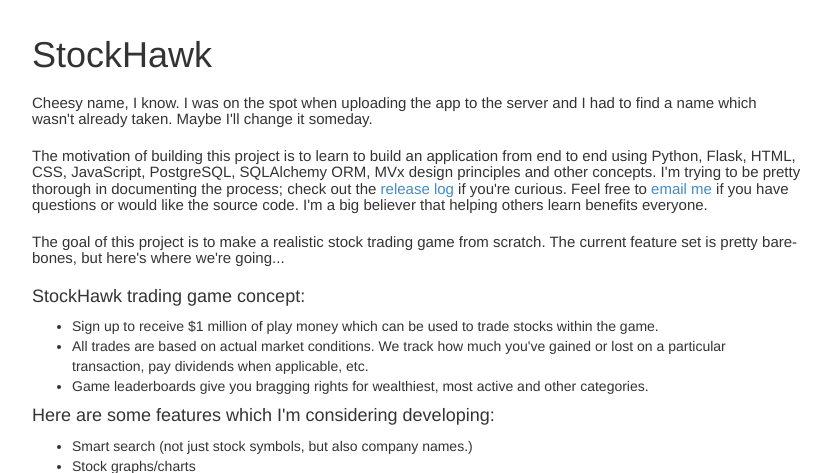
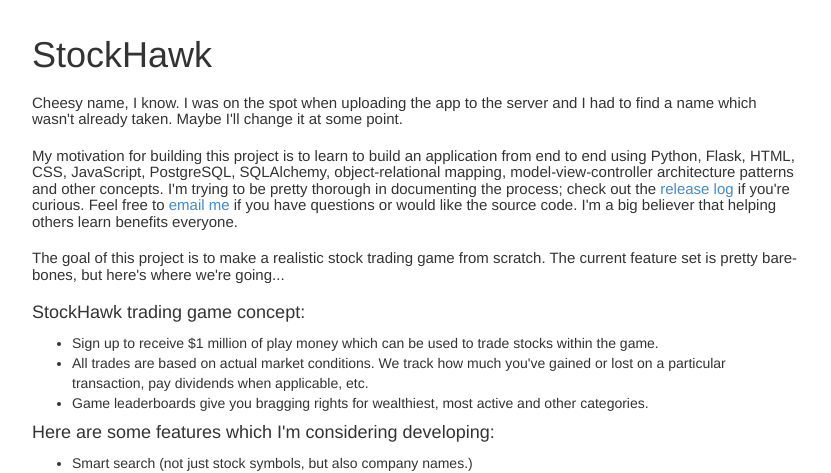
Before and after one commit to abmorton/stockhawk, a Flask app: page / in a window 1280 px wide. Shown: the part 20-493 px from the top of the page, without its empty margins (223-1054 px from the left). Run offline with Flask 2, Linux system fonts and the light colour scheme; some libraries are stand-ins or nearby versions.

Commit message:
changes to index.html again

```diff
--- a/templates/index.html
+++ b/templates/index.html
@@ -2,8 +2,8 @@
 {% block content %}
 
 <h1>{{ title }}</h1>
-<h5>Cheesy name, I know. I was on the spot when uploading the app to the server and I had to find a name which wasn't already taken. Maybe I'll change it someday.</h5>
-<h5>The motivation of building this project is to learn to build an application from end to end using Python, Flask, HTML, CSS, JavaScript, PostgreSQL, SQLAlchemy ORM, MVx design principles and other concepts. I'm trying to be pretty thorough in documenting the process; check out the <a href="/news">release log</a> if you're curious. Feel free to <a href="mailto:abmorton@gmail.com">email me</a> if you have questions or would like the source code. I'm a big believer that helping others learn benefits everyone.</h5>
+<h5>Cheesy name, I know. I was on the spot when uploading the app to the server and I had to find a name which wasn't already taken. Maybe I'll change it at some point.</h5>
+<h5>My motivation for building this project is to learn to build an application from end to end using Python, Flask, HTML, CSS, JavaScript, PostgreSQL, SQLAlchemy, object-relational mapping, model-view-controller architecture patterns and other concepts. I'm trying to be pretty thorough in documenting the process; check out the <a href="/news">release log</a> if you're curious. Feel free to <a href="mailto:abmorton@gmail.com">email me</a> if you have questions or would like the source code. I'm a big believer that helping others learn benefits everyone.</h5>
 <h5>The goal of this project is to make a realistic stock trading game from scratch. The current feature set is pretty bare-bones, but here's where we're going...</h5>
 <h4>StockHawk trading game concept:</h4>
 <ul>
```
